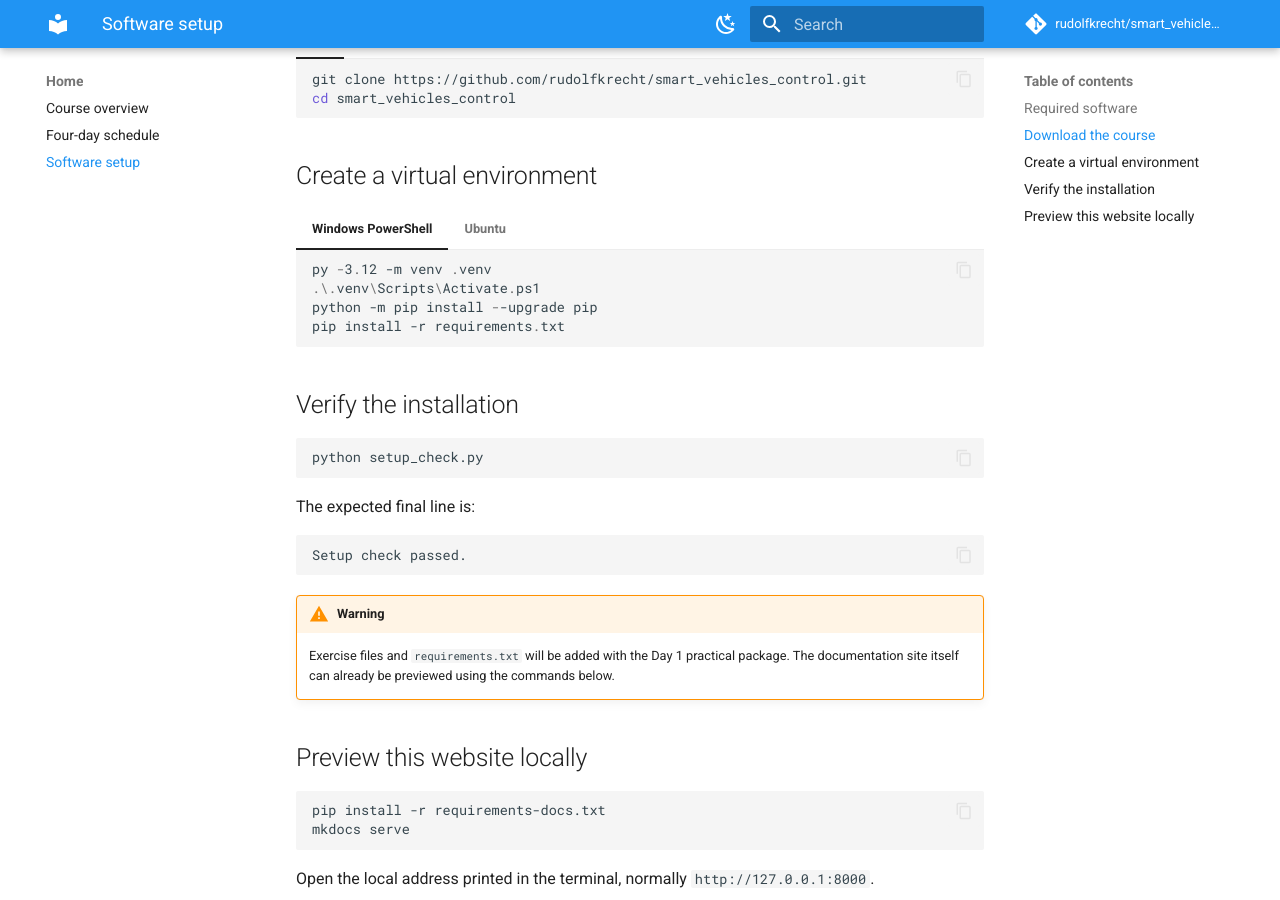
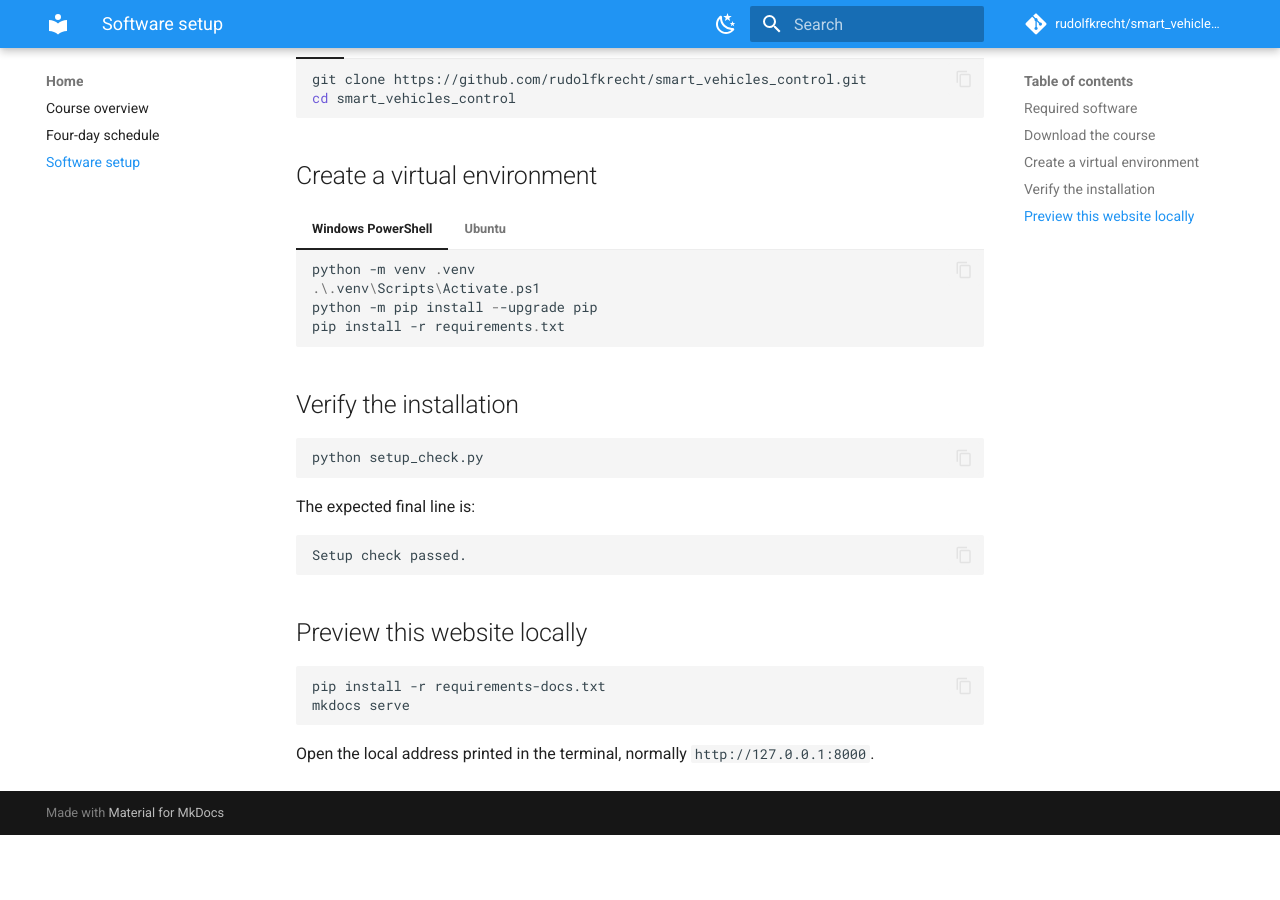
Before and after one commit to rudolfkrecht/smart_vehicles_control, an MkDocs documentation site: the page built from docs/setup.md, in a window 1280 px wide and 900 px high, scrolled down 535 px. Built offline with MkDocs 1.6.1 and Material for MkDocs 9.7.7, drawn with Linux system fonts in a browser that asks for light colours; comment, search, counter and statistics services are not loaded; after the commit the page ends 1370 px from its top, so only the background shows below that.

Commit message:
Setup file fix

````diff
--- a/docs/setup.md
+++ b/docs/setup.md
@@ -26,7 +26,7 @@ The exercises use a lightweight Python environment that runs on Windows and Ubun
 === "Windows PowerShell"
 
     ```powershell
-    py -3.12 -m venv .venv
+    python -m venv .venv
     .\.venv\Scripts\Activate.ps1
     python -m pip install --upgrade pip
     pip install -r requirements.txt
@@ -53,8 +53,6 @@ The expected final line is:
 Setup check passed.
 ```
 
-!!! warning
-    Exercise files and `requirements.txt` will be added with the Day 1 practical package. The documentation site itself can already be previewed using the commands below.
 
 ## Preview this website locally
 
````
Also changed, not shown: other parts of docs/setup.md (+1 -1 lines).
